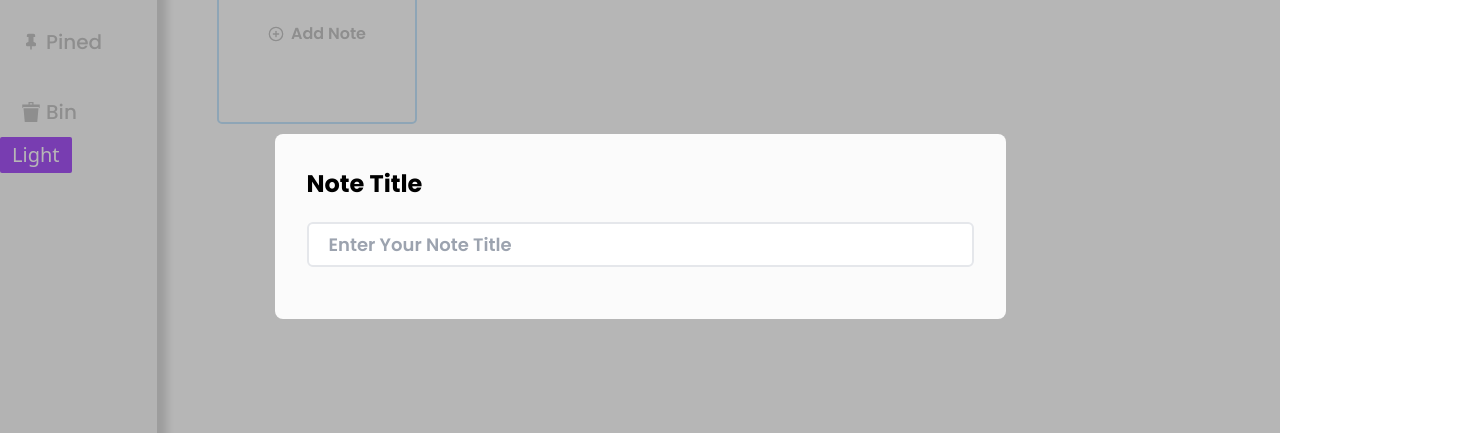
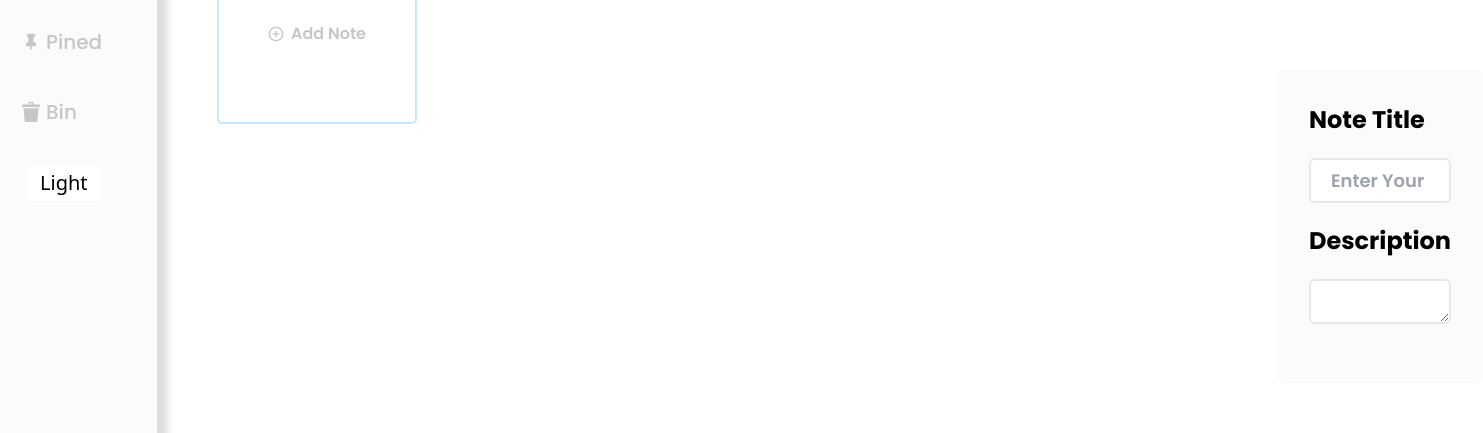
Before and after one commit to FORHAD-x/note_project_register_authentication, a React (Vite) app: page / in a window 1280 px wide. Shown: the part 174-607 px from the top of the page, 1483 px wide, since content can reach past the window. Built offline with nearby package versions, Linux system fonts and the light colour scheme; no server answers; sample sign-in values are in the browser's storage.

Commit message:
note pop up

```diff
--- a/src/components/NotePopUp/NotePopUP.jsx
+++ b/src/components/NotePopUp/NotePopUP.jsx
@@ -4,11 +4,12 @@ const NotePopUP = ({cardValue}) => {
 
   return (
     <>
-    <div className={`${cardValue? "w-full": "w-0"} transition-all duration-[1s] dark:bg-[#C6E7FF8C] w-full  h-screen bg-[#00000049] absolute top-0 right-0 flex justify-center items-center `}>
-        <div className='w-[731px] p-8 rounded-lg bg-[#FBFBFB]'>
+    <div className={`${cardValue? "w-full": "w-0 right-[-100px]"} transition-all duration-[1s] h-screen dark:bg-[#C6E7FF8C]  bg-[#00000049] absolute top-0 right-0 flex justify-center items-center `}>
+        <div className='w-[731px] p-8 rounded-lg bg-[#FBFBFB] top-0 right-0'>
             <h2 className='font-poppins text-[24px] text-black font-bold'>Note Title </h2>
             <input className='w-full h-[45px] text-lg  font-poppins font-semibold border-2 border-[#D1D1D1 outline-none p-5 my-[20px] rounded-md' type="text" placeholder='Enter Your Note Title'  />
-
+            <h2 className='font-poppins text-[24px] text-black font-bold'>Description</h2>
+            <textarea  className='w-full h-[45px] text-lg  font-poppins font-semibold border-2 border-[#D1D1D1 outline-none p-5 my-[20px] rounded-md' type="text" />
         </div>
     </div>
     </>
--- a/src/components/navbar/Navbar.jsx
+++ b/src/components/navbar/Navbar.jsx
@@ -14,8 +14,8 @@ const sliceUser = useSelector((alu)=>alu.userData.value)
         <div className="navbar flex justify-between items-center">
             <div className="nav_logo">
                 <Link>
-                <img src="public/Notes.png" alt="" className='dark:hidden'/>
-                <img src="public/Notes (1).png" alt="" className='hidden dark:block'/>
+                <img src="/public/Notes.png" alt="" className='dark:hidden'/>
+                <img src="/public/Notes (1).png" alt="" className='hidden dark:block'/>
                 </Link>
             </div>
             <div className='user_info flex items-center gap-4'>
--- a/src/components/sidenav/SideNav.jsx
+++ b/src/components/sidenav/SideNav.jsx
@@ -40,14 +40,14 @@ const SideNav = () => {
         </ul>
         {localStorage.getItem("mode") == "light" ? (
           <button
-            className="py-1 px-3 bg-black text-xl text-white rounded-sm"
+            className="py-1 m-7 px-3 bg-black text-xl text-white rounded-sm"
             onClick={handelMode}
           >
             Dark
           </button>
         ) : (
           <button
-            className="py-1 px-3 bg-purple-500 text-white rounded-sm text-xl"
+            className="py-1 m-7  px-3 bg-white text-black rounded-sm text-xl"
             onClick={handelMode}
           >
             Light
```
